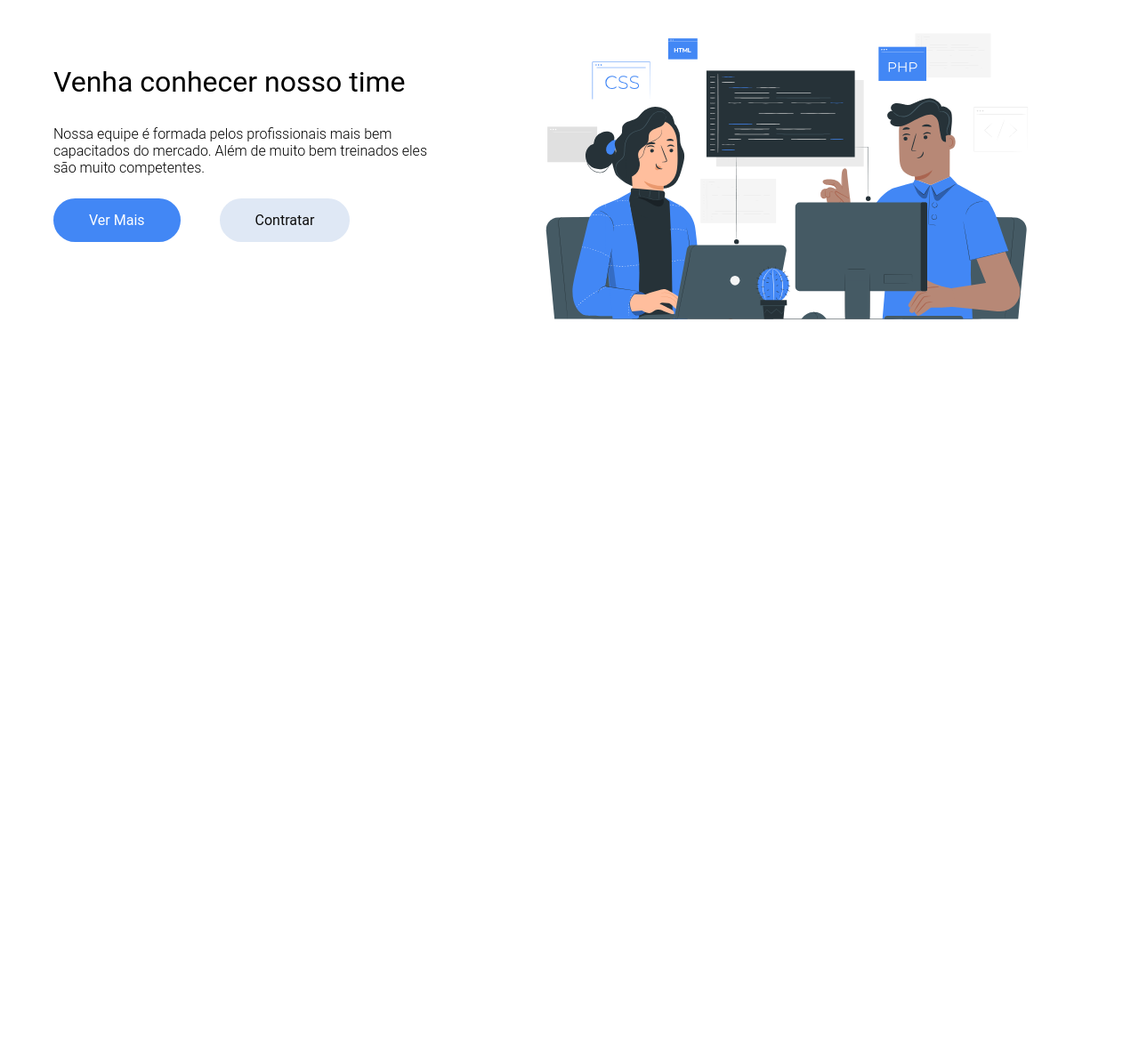
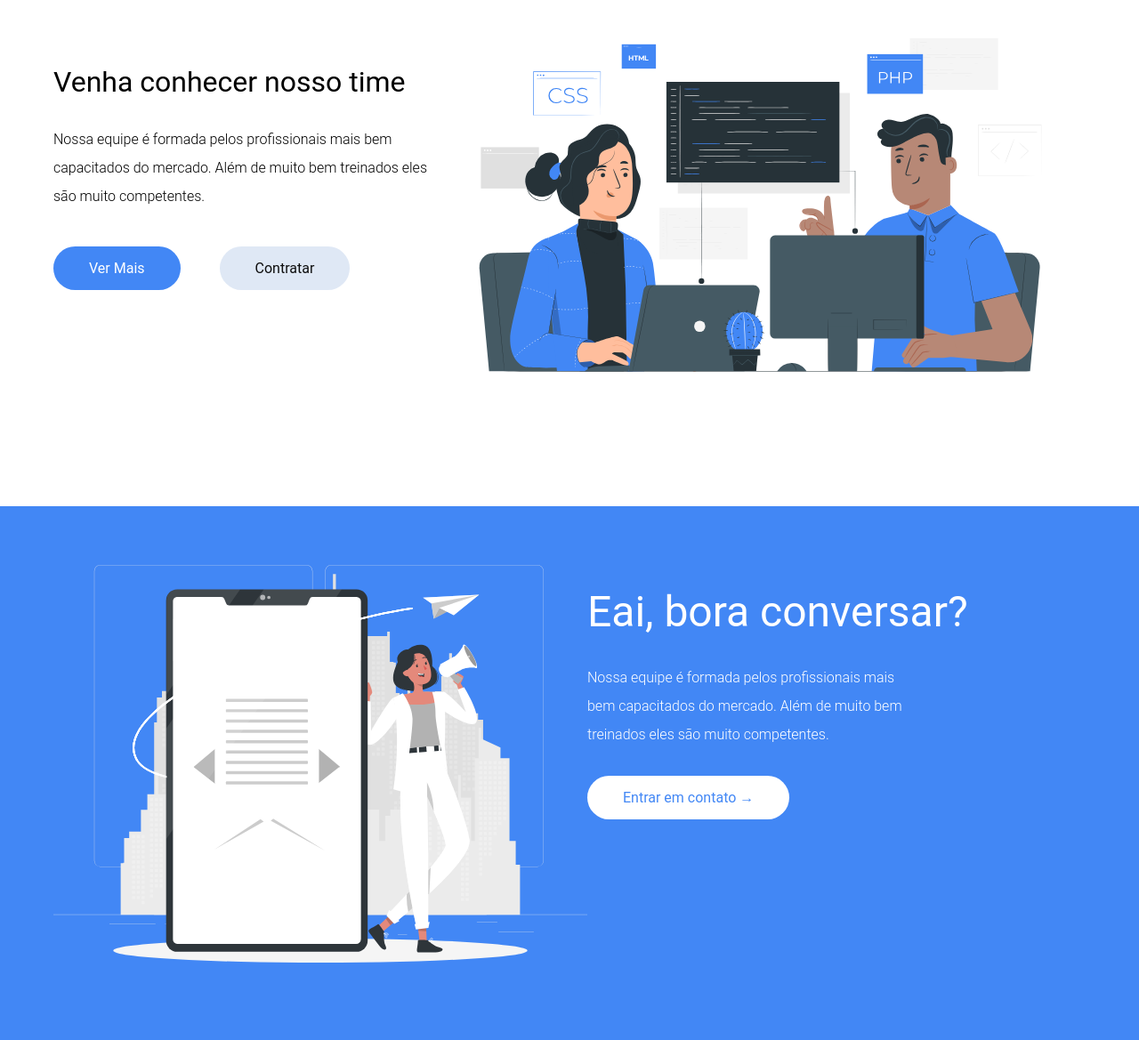
Before and after one commit to devsfer1/soul-website, a plain HTML site: page index.html in a window 1280 px wide. Shown: the part 3323-4492 px from the top of the page at 89% size. Before the commit the page ends 3726 px from the top, so only its background shows below. Drawn offline with Linux system fonts and the light colour scheme.

Commit message:
Seções Adicionadas

```diff
--- a/css/responsive.css
+++ b/css/responsive.css
@@ -203,3 +203,25 @@
         margin-bottom: 10px;
     }
 }
+
+/* === Equipe === */
+@media(max-width: 900px) {
+    .equipe-container {
+        flex-direction: column-reverse
+    }
+
+    .equipe-text {
+        margin-top: 30px;
+    }
+}
+
+/* === Contato === */
+@media(max-width: 900px) {
+    .contato-container {
+        flex-direction: column-reverse;
+    }
+
+    .contato-text-title {
+        font-size: 32px;
+    }
+}
--- a/css/style.css
+++ b/css/style.css
@@ -87,6 +87,7 @@ header {
 
 .home-text {
     margin-top: 150px;
+    flex-grow:
 }
 
 .home-text-title {
@@ -325,17 +326,17 @@ header {
 /* === Equipe === */
 .equipe-container {
     display: flex;
+    margin-bottom: 100px;
 }
 
 .equipe-img {
     width: 100%;
     height: auto;
-    max-width: 600px;
+    max-width: 700px;
 }
 
 .equipe-text {
     margin-top: 70px;
-    margin-right: 80px;
 }
 
 .equipe-text-title {
@@ -345,6 +346,7 @@ header {
 .equipe-text-subtitle {
     max-width: 50ch;
     margin-bottom: 40px;
+    line-height: 32px;
 }
 
 .equipe-btn-1 {
@@ -354,6 +356,8 @@ header {
     padding: 15px 40px;
     border-radius: 40px;
     transition: ease 0.5s;
+    display: inline-block;
+    margin-bottom: 20px;
 }
 
 .equipe-btn-2 {
@@ -362,4 +366,45 @@ header {
     padding: 15px 40px;
     border-radius: 40px;
     transition: ease 0.5s;
+    display: inline-block;
 }
+
+/* === Contato === */
+#contato {
+    background-color: var(--cor-secundaria);
+}
+
+.contato-container {
+    display: flex;
+}
+
+.contato-img {
+    width: 100%;
+    max-width: 600px;
+    height: auto;
+}
+
+.contato-text {
+    color: #FFFFFF;
+    margin-top: 90px;
+}
+
+.contato-text-title {
+    margin-bottom: 30px;
+    font-size: 48px;
+}
+
+.contato-text-subtitle {
+    max-width: 40ch;
+    line-height: 32px;
+    margin-bottom: 30px;
+}
+
+.contato-btn {
+    background-color: #FFFFFF;
+    color: var(--cor-secundaria);
+    padding: 15px 40px;
+    border-radius: 40px;
+    transition: ease 0.5s;
+    display: inline-block;
+}
--- a/index.html
+++ b/index.html
@@ -30,7 +30,7 @@
                     <li class="nav-items-list"><a href="#home" class="nav-link">Home</a></li>
                     <li class="nav-items-list"><a href="#sobre" class="nav-link">Sobre</a></li>
                     <li class="nav-items-list"><a href="#serviços" class="nav-link">Serviços</a></li>
-                    <li class="nav-items-list"><a href="" class="nav-link">Equipe</a></li>
+                    <li class="nav-items-list"><a href="#equipe" class="nav-link">Equipe</a></li>
                     <li class="nav-items-list"><a href="" class="nav-link">Contato</a></li>
                 </ul>
             </nav>
@@ -166,6 +166,7 @@
         </div>
     </section>
 
+    <!-- Equipe -->
     <section id="equipe">
         <div class="main-container">
             <div class="equipe-container">
@@ -181,5 +182,19 @@
             </div>
         </div>
     </section>
+
+    <!-- Contato -->
+    <section id="contato">
+        <div class="main-container">
+            <div class="contato-container">
+                <img src="images/contato-img.svg" alt="" class="contato-img">
+                <div class="contato-text">
+                    <h2 class="contato-text-title">Eai, bora conversar?</h2>
+                    <p class="contato-text-subtitle">Nossa equipe é formada pelos profissionais mais bem capacitados do mercado. Além de muito bem treinados eles são muito competentes.</p>
+                    <a href="#" class="contato-btn">Entrar em contato →</a>
+                </div>
+            </div>
+        </div>
+    </section>
 </body>
 </html>
```
